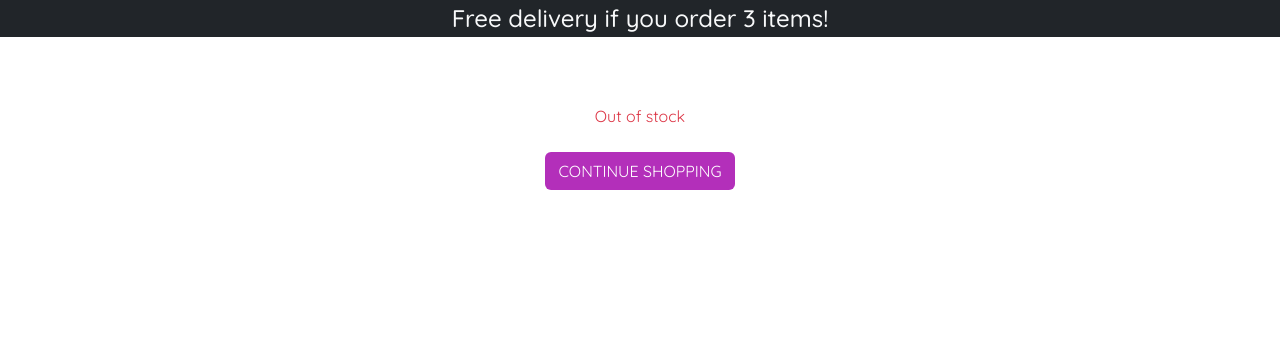
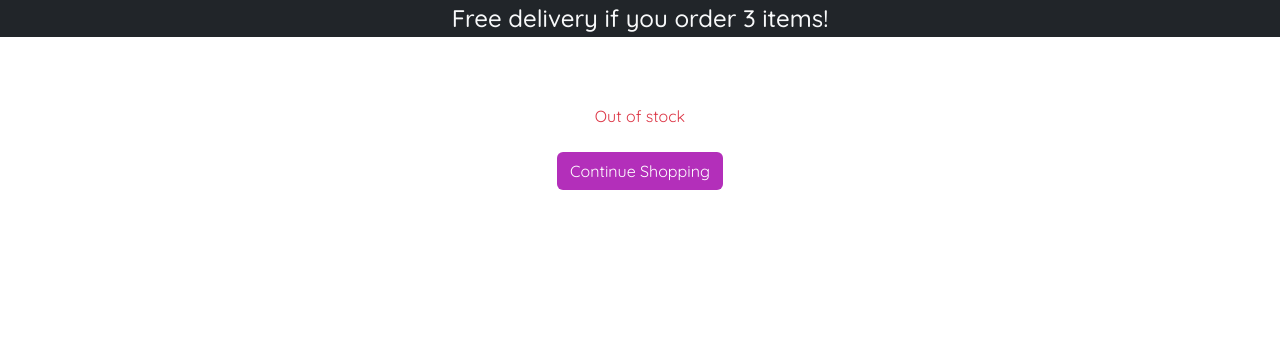
Before and after one commit to Cleg83/sew_crafty_project, a Django app: template shop/templates/shop/shop_item_info.html in a window 1280 px wide. Shown: the part 56-398 px from the top of the page. Run offline with Django 5.2, Linux system fonts and the light colour scheme; the template is opened without the code that fills it, so the values that code supplies are empty; some libraries are stand-ins or nearby versions.

Commit message:
Remove text-uppercase class from product page buttons

```diff
--- a/shop/templates/shop/shop_item_info.html
+++ b/shop/templates/shop/shop_item_info.html
@@ -19,13 +19,13 @@
                         <div class="form-group mb-4">
                             <input class="form-control d-inline w-25" type="number" name="quantity" value="1" min="1" max="99" id="id_qty_{{ shop_item.id }}">
                         </div>
-                        <input type="submit" class="btn forward-button text-uppercase" value="Add to Basket">
-                        <a href="{% url 'shop' %}" class="btn back-button text-uppercase">Continue Shopping</a>
+                        <input type="submit" class="btn forward-button" value="Add to Basket">
+                        <a href="{% url 'shop' %}" class="btn back-button">Continue Shopping</a>
                         <input type="hidden" name="redirect_url" value="{{ request.path }}">
                     </form>
                 {% else %}
                     <p class="text-danger">Out of stock</p>
-                    <a href="{% url 'shop' %}" class="btn back-button text-uppercase mt-2">Continue Shopping</a>
+                    <a href="{% url 'shop' %}" class="btn back-button mt-2">Continue Shopping</a>
                 {% endif %}
             </div>
         </div>
```
